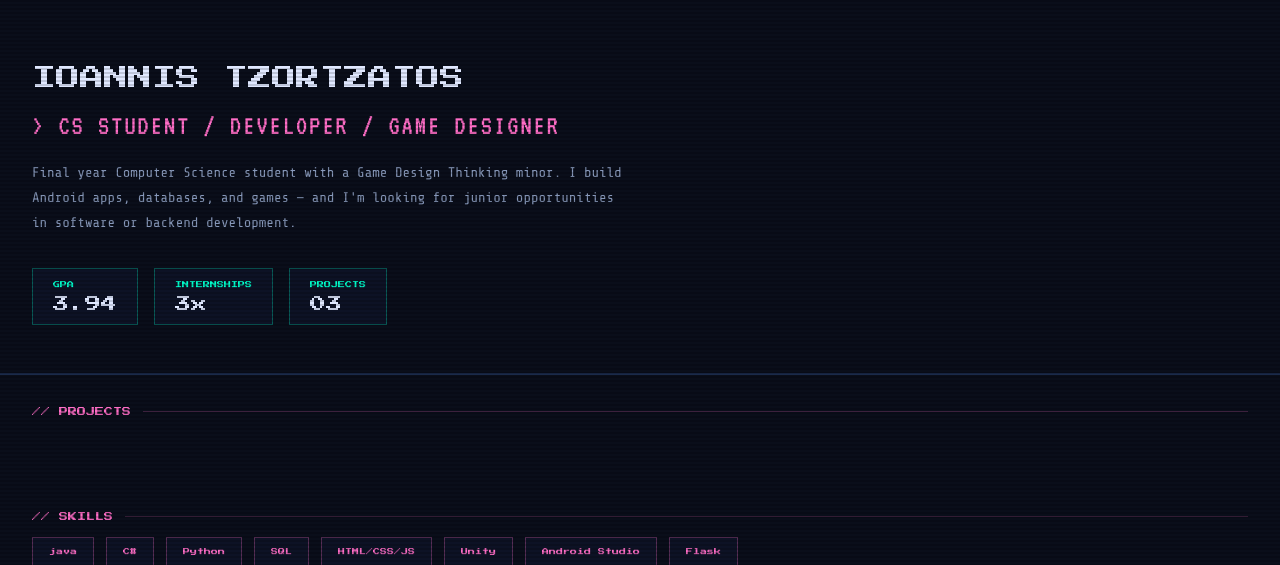
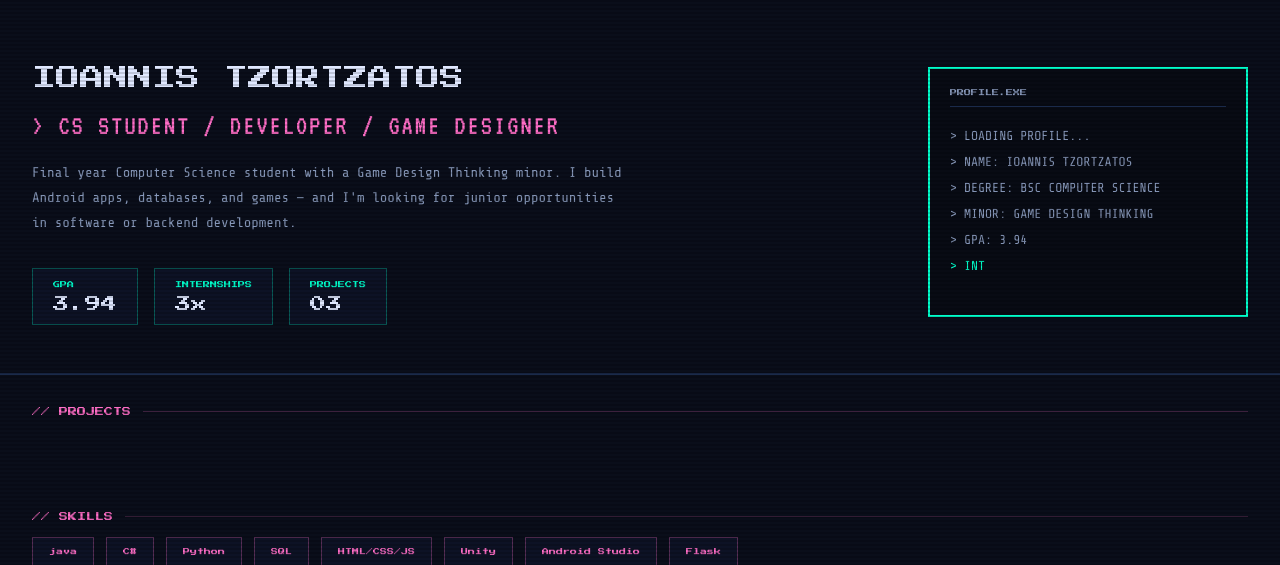
Before and after one commit to IoannisTzor/portfolio, a Flask app: page / in a window 1280 px wide. Shown: the part 54-619 px from the top of the page. Run offline with Flask 3, Linux system fonts and the light colour scheme; data that the repository does not hold is empty.

Commit message:
add two collumn hero layout and animated terminal

```diff
--- a/static/css/style.css
+++ b/static/css/style.css
@@ -117,7 +117,56 @@ nav {
     gap: 16px;
     flex-wrap: wrap;
 }
+.hero-inner {
+    display: flex;
+    justify-content: space-between;
+    align-items: center;
+    gap: 32px;
+}
 
+.hero-left {
+    flex: 1;
+}
+
+.hero-right {
+    flex: 0 0 320px;
+}
+
+.terminal {
+    background: var(--bg-dark);
+    border: 2px solid var(--cyan);
+    padding: 20px;
+    font-family: 'Share Tech Mono', monospace;
+    font-size: 13px;
+}
+
+.terminal-bar {
+    border-bottom: 1px solid var(--border);
+    padding-bottom: 10px;
+    margin-bottom: 16px;
+    font-family: 'Press Start 2P', monospace;
+    font-size: 7px;
+    color: var(--text-muted);
+}
+
+.terminal-line {
+    color: var(--cyan);
+    line-height: 2;
+    min-height: 26px;
+}
+
+.terminal-line.done {
+    color: var(--text-muted);
+}
+
+.terminal-cursor {
+    display: inline-block;
+    width: 8px;
+    height: 14px;
+    background: var(--cyan);
+    vertical-align: middle;
+    animation: blink 1s step-end infinite;
+}
 .stat {
     background: var(--bg-card);
     border: 1px solid rgba(0, 255, 204, 0.3);
--- a/templates/index.html
+++ b/templates/index.html
@@ -19,6 +19,8 @@
     </div>
 </nav>
 <section class="hero">
+    <div class="hero-inner">
+        <div class="hero-left">
             <div class="hero-name">
                 IOANNIS TZORTZATOS<span class="cursor"></span>
             </div>
@@ -42,6 +44,15 @@
                     <span class="stat-value">03</span>
                 </div>
             </div>
+        </div>
+        <div class="hero-right">
+            <div class="terminal">
+                <div class="terminal-bar">PROFILE.EXE</div>
+                <div id="terminal-output"></div>
+                <span class="terminal-cursor" id="terminal-cursor"></span>
+            </div>
+        </div>
+    </div>
 </section>
 <div class="section-label">// PROJECTS</div>
 <div class="projects-grid" id="projects">
@@ -60,8 +71,8 @@
     </div>
     {% endfor %}
 </div>
-<div class="section-label"> //  SKILLS</div>
-<div class="skills-grid">
+<div class="section-label">// SKILLS</div>
+<div class="skills-grid" id="skills">
     <div class = "skill">java</div>
     <div class = "skill">C#</div>
     <div class = "skill">Python</div>
@@ -71,9 +82,54 @@
     <div class = "skill">Android Studio</div>
     <div class = "skill">Flask</div>
 </div>
+<script>
+    const lines = [
+        "> LOADING PROFILE...",
+        "> NAME: IOANNIS TZORTZATOS",
+        "> DEGREE: BSC COMPUTER SCIENCE",
+        "> MINOR: GAME DESIGN THINKING",
+        "> GPA: 3.94",
+        "> INTERNSHIPS: 3",
+        "> STATUS: SEEKING JUNIOR ROLE",
+        "> READY."
+    ];
+
+    const output = document.getElementById('terminal-output');
+    const cursor = document.getElementById('terminal-cursor');
+    let lineIndex = 0;
+    let charIndex = 0;
+    let currentDiv = null;
+
+    function type() {
+        if (lineIndex >= lines.length) {
+            cursor.style.display = 'none';
+            return;
+        }
+
+        if (charIndex === 0) {
+            currentDiv = document.createElement('div');
+            currentDiv.classList.add('terminal-line');
+            output.appendChild(currentDiv);
+        }
+
+        currentDiv.textContent = lines[lineIndex].slice(0, charIndex + 1);
+        charIndex++;
+
+        if (charIndex >= lines[lineIndex].length) {
+            currentDiv.classList.add('done');
+            lineIndex++;
+            charIndex = 0;
+            setTimeout(type, 400);
+        } else {
+            setTimeout(type, 40);
+        }
+    }
+
+    type();
+</script>
 </body>
 <footer>
-        <div class="footer-copy">@ 2026 IOANNIS TZORTZATOS</div>
+        <div class="footer-copy" id="contact">@ 2026 IOANNIS TZORTZATOS</div>
         <div class="footer-links">
             <a href="https://github.com/IoannisTzor" target="_blank">Github</a>
             <a href="https://www.linkedin.com/in/ioannis-tzortzatos-659671282/" target="_blank">Linkedin</a>
```
Lines whose indentation alone changed are shown as unchanged.
